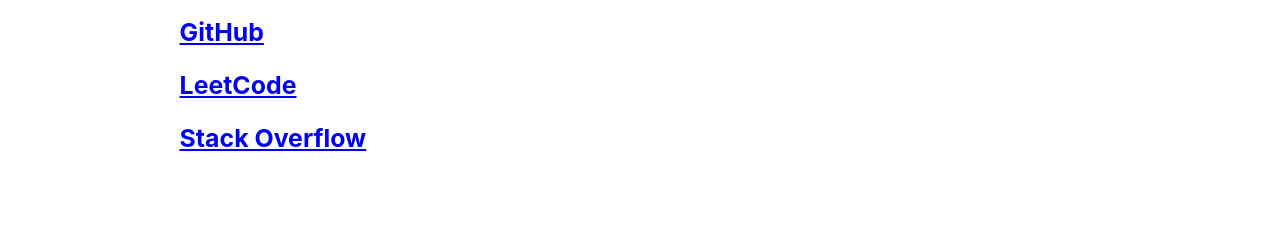
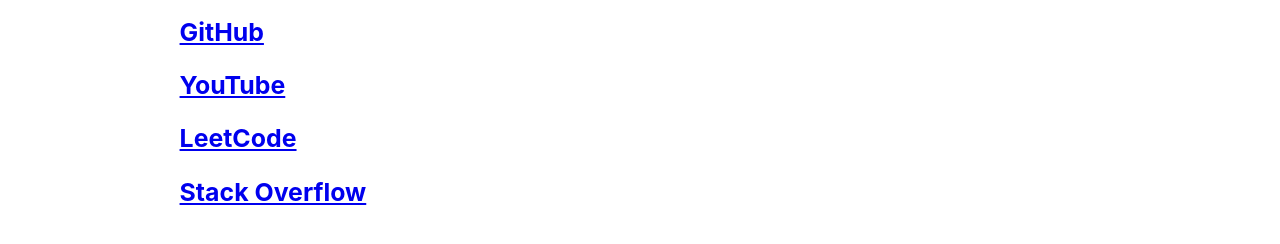
Before and after one commit to DominicSieli/resume, a Gatsby site: page /links in a window 1280 px wide. Shown: the part 224-468 px from the top of the page. Built offline with nearby package versions, Linux system fonts and the light colour scheme; Gatsby itself is replaced by a stand-in of ours.

Commit message:
Updated links page

```diff
--- a/src/pages/links.js
+++ b/src/pages/links.js
@@ -6,6 +6,7 @@ const SecondPage = () => (
   <Layout>
     <h1>Links</h1>
     <h3><a href="https://github.com/DominicSieli">GitHub</a></h3>
+    <h3><a href="https://www.youtube.com/channel/UCBogkPwNLPfMaO1_cAzmq1w?view_as=subscriber">YouTube</a></h3>
     <h3><a href="https://leetcode.com/dominus64/">LeetCode</a></h3>
     <h3><a href="https://stackoverflow.com/users/12935754/dominic-sieli">Stack Overflow</a></h3>
   </Layout>
--- a/src/pages/projects.js
+++ b/src/pages/projects.js
@@ -8,7 +8,6 @@ const SecondPage = () => (
     <h3><a href="https://github.com/DominicSieli/Samurai-Engine">Samurai</a></h3>
     <p>
       Dominic's Accreditation: Solo Developer
-      <br/>
       <br/>Samurai is an experimental game engine intended to be a learning exercise in game engine engineering.
     </p>
   </Layout>
```
